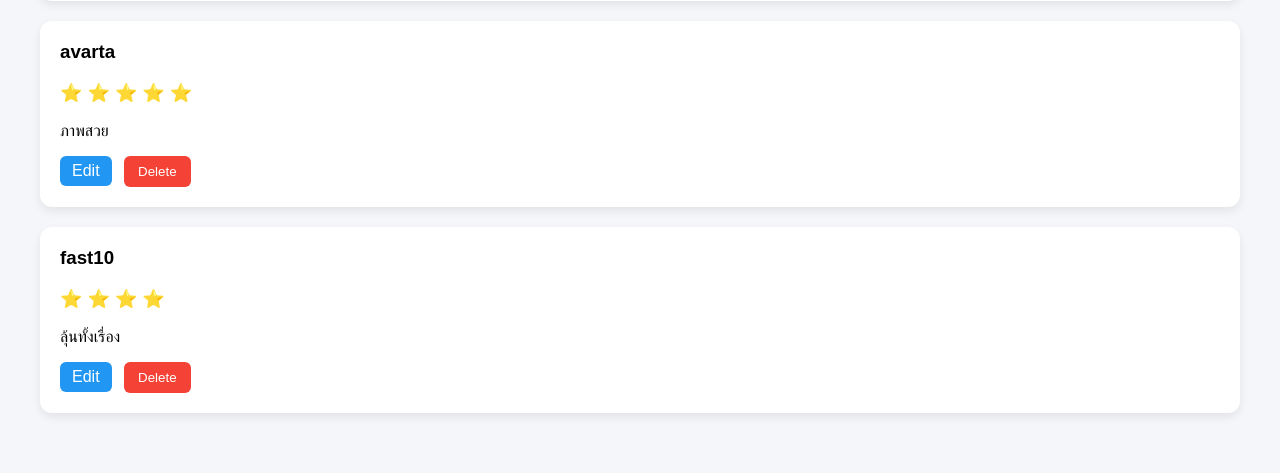
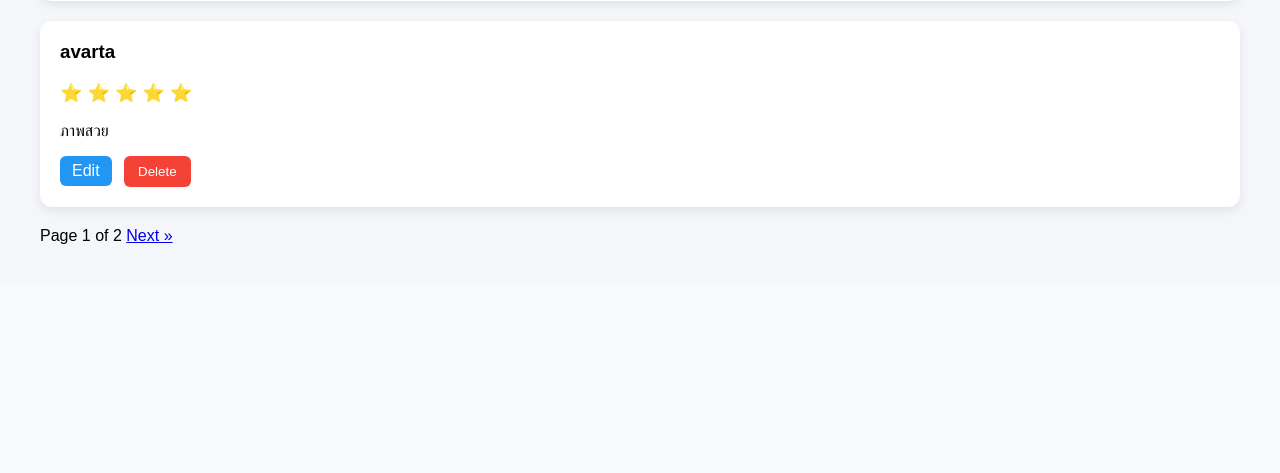
Before and after one commit to wwwatchara2707-2549/movie-review-flask, a Flask app: page / in a window 1280 px wide. Shown: the part 1219-1692 px from the top of the page. After the commit the page ends 1463 px from the top, so only its background shows below. Run offline with Flask 3, Linux system fonts and the light colour scheme; data comes from the database, SQL or seed files in the repository; both versions use the stored data as it was after the commit.

Commit message:
feat: implement pagination using SQL LIMIT and OFFSET

```diff
--- a/app.py
+++ b/app.py
@@ -44,8 +44,33 @@ def index():
     conn = get_db_connection()
 
     # Base query
+    # Pagination
+    page = request.args.get("page", 1, type=int)
+    per_page = 5
+    offset = (page - 1) * per_page
+
+    conn = get_db_connection()
+
     query = "SELECT * FROM movies WHERE 1=1"
     params = []
+
+    if search_query:
+        query += " AND name LIKE ?"
+        params.append(f"%{search_query}%")
+
+    if filter_rating and filter_rating.isdigit():
+        query += " AND rating >= ?"
+        params.append(int(filter_rating))
+
+    if sort_option == "high":
+        query += " ORDER BY rating DESC"
+    elif sort_option == "low":
+        query += " ORDER BY rating ASC"
+
+    query += " LIMIT ? OFFSET ?"
+    params.extend([per_page, offset])
+
+    movies = conn.execute(query, params).fetchall()
 
     # SEARCH
     if search_query:
@@ -80,18 +105,25 @@ def index():
         "SELECT * FROM movies ORDER BY rating DESC LIMIT 1"
     ).fetchone()
 
+    total_count = conn.execute(
+        "SELECT COUNT(*) FROM movies"
+    ).fetchone()[0]
+
+    total_pages = (total_count + per_page - 1) // per_page
     conn.close()
 
     return render_template(
-        "index.html",
-        movies=movies,
-        search_query=search_query,
-        sort_option=sort_option,
-        filter_rating=filter_rating,
-        total_movies=total_movies,
-        average_rating=average_rating,
-        highest_rated=highest_rated
-    )
+    "index.html",
+    movies=movies,
+    search_query=search_query,
+    sort_option=sort_option,
+    filter_rating=filter_rating,
+    total_movies=total_movies,
+    average_rating=average_rating,
+    highest_rated=highest_rated,   # ← ใส่ comma ตรงนี้
+    page=page,
+    total_pages=total_pages
+)
 
 # ----------------------------
 # ADD MOVIE
--- a/templates/index.html
+++ b/templates/index.html
@@ -70,10 +70,10 @@
 
             <a href="/edit/{{ loop.index0 }}" class="edit-button">Edit</a>
 
-            <form action="/delete/{{ loop.index0 }}"
-                  method="POST"
-                  style="display:inline;"
-                  onsubmit="return confirm('Are you sure you want to delete this review?');">
+            <form action="/delete/{{ movie.id }}"
+                    method="POST"
+                    style="display:inline;"
+                    onsubmit="return confirm('Are you sure you want to delete this review?');">
                 <button type="submit" class="delete-button">Delete</button>
             </form>
         </div>
@@ -83,6 +83,17 @@
             🎥 No movie reviews found.
         </p>
     {% endif %}
+    <div class="pagination">
+    {% if page > 1 %}
+        <a href="?page={{ page - 1 }}">&laquo; Previous</a>
+    {% endif %}
+
+    <span>Page {{ page }} of {{ total_pages }}</span>
+
+    {% if page < total_pages %}
+        <a href="?page={{ page + 1 }}">Next &raquo;</a>
+    {% endif %}
+    </div>
 
 </body>
 </html>
```
Also changed, not shown: movies.db.
